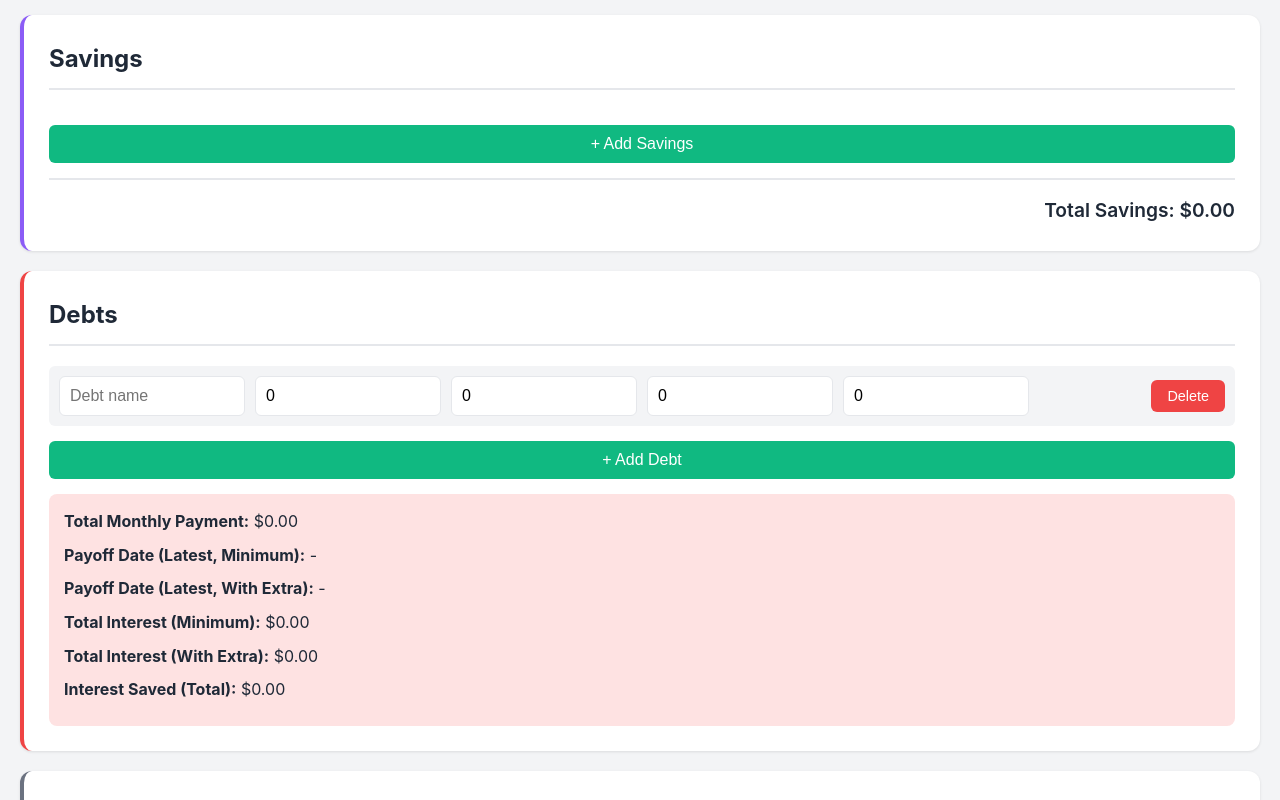
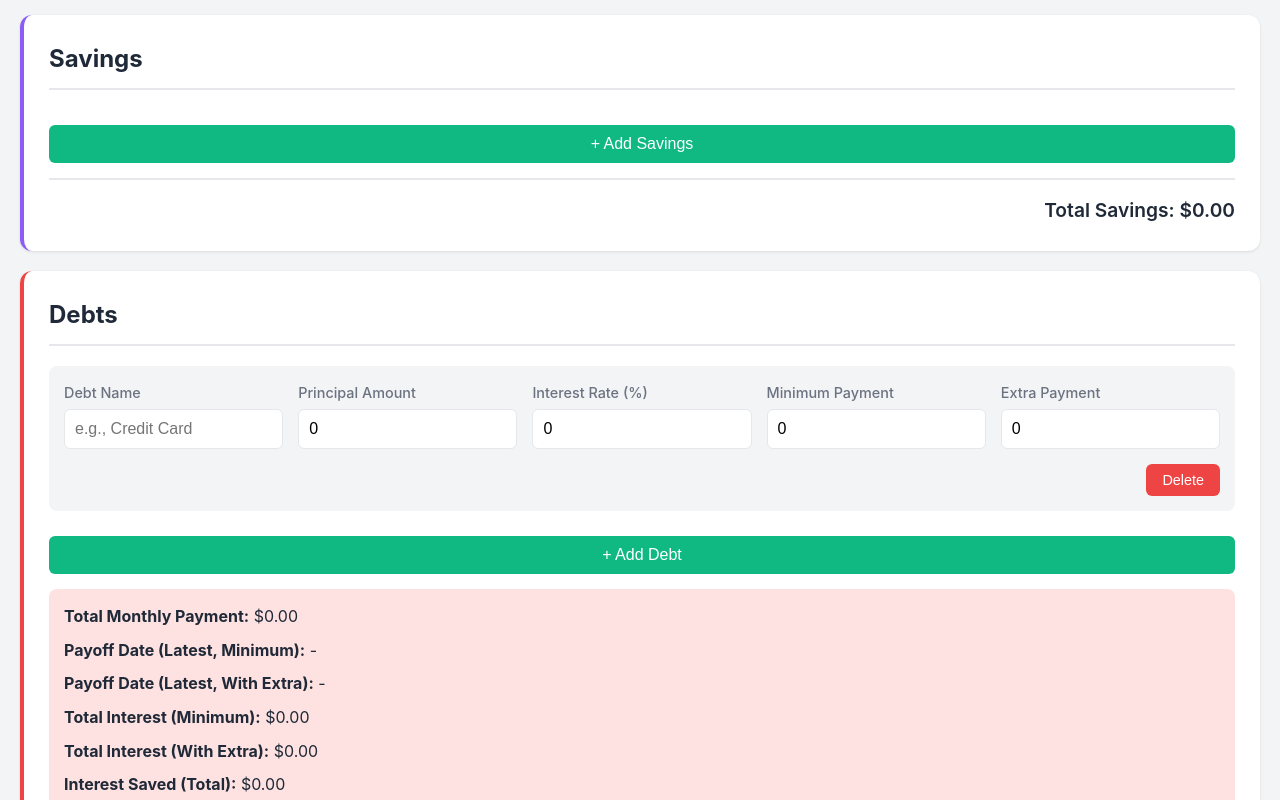
Before and after one commit to Ali-Herrera/pocket-math, a plain HTML site: page index.html in a window 1280 px wide. Both pictures are taken after a click on the button "+ Add Debt". Shown: the part 1248-2048 px from the top of the page. Drawn offline with nearby package versions, Linux system fonts and the light colour scheme.

Commit message:
Adds labels for debt inputs

```diff
--- a/app.js
+++ b/app.js
@@ -1257,18 +1257,35 @@ function renderDebts() {
 
   budgetData.debts.forEach((debt) => {
     const row = document.createElement('div');
-    row.className = 'debt-row';
+    row.className = 'debt-item';
     row.innerHTML = `
-            <input type="text" placeholder="Debt name" value="${debt.name}"
-                onchange="updateDebtItem('${debt.id}', 'name', this.value)">
-            <input type="number" placeholder="Principal" step="0.01" min="0" value="${debt.principal}"
-                onchange="updateDebtItem('${debt.id}', 'principal', this.value)">
-            <input type="number" placeholder="Interest %" step="0.01" min="0" value="${debt.interestRate}"
-                onchange="updateDebtItem('${debt.id}', 'interestRate', this.value)">
-            <input type="number" placeholder="Min payment" step="0.01" min="0" value="${debt.minimumPayment}"
-                onchange="updateDebtItem('${debt.id}', 'minimumPayment', this.value)">
-            <input type="number" placeholder="Extra payment" step="0.01" min="0" value="${debt.extraPayment}"
-                onchange="updateDebtItem('${debt.id}', 'extraPayment', this.value)">
+            <div class="debt-item-grid">
+                <div class="input-group">
+                    <label>Debt Name</label>
+                    <input type="text" placeholder="e.g., Credit Card" value="${debt.name}"
+                        onchange="updateDebtItem('${debt.id}', 'name', this.value)">
+                </div>
+                <div class="input-group">
+                    <label>Principal Amount</label>
+                    <input type="number" placeholder="0.00" step="0.01" min="0" value="${debt.principal}"
+                        onchange="updateDebtItem('${debt.id}', 'principal', this.value)">
+                </div>
+                <div class="input-group">
+                    <label>Interest Rate (%)</label>
+                    <input type="number" placeholder="0.00" step="0.01" min="0" value="${debt.interestRate}"
+                        onchange="updateDebtItem('${debt.id}', 'interestRate', this.value)">
+                </div>
+                <div class="input-group">
+                    <label>Minimum Payment</label>
+                    <input type="number" placeholder="0.00" step="0.01" min="0" value="${debt.minimumPayment}"
+                        onchange="updateDebtItem('${debt.id}', 'minimumPayment', this.value)">
+                </div>
+                <div class="input-group">
+                    <label>Extra Payment</label>
+                    <input type="number" placeholder="0.00" step="0.01" min="0" value="${debt.extraPayment}"
+                        onchange="updateDebtItem('${debt.id}', 'extraPayment', this.value)">
+                </div>
+            </div>
             <button class="btn-delete" onclick="deleteDebt('${debt.id}')">Delete</button>
         `;
     container.appendChild(row);
--- a/style.css
+++ b/style.css
@@ -428,6 +428,27 @@ input[type='number']:focus {
   justify-self: end;
 }
 
+.debt-item {
+  background: var(--bg-color);
+  border-radius: 8px;
+  padding: 15px;
+  margin-bottom: 10px;
+  display: flex;
+  flex-direction: column;
+  gap: 10px;
+}
+
+.debt-item-grid {
+  display: grid;
+  grid-template-columns: repeat(auto-fit, minmax(200px, 1fr));
+  gap: 15px;
+}
+
+.debt-item .btn-delete {
+  align-self: flex-end;
+  margin-top: 5px;
+}
+
 /* Buttons */
 button {
   cursor: pointer;
@@ -649,7 +670,8 @@ button {
   }
 
   .income-columns,
-  .debt-inputs {
+  .debt-inputs,
+  .debt-item-grid {
     grid-template-columns: 1fr;
   }
 }
```
